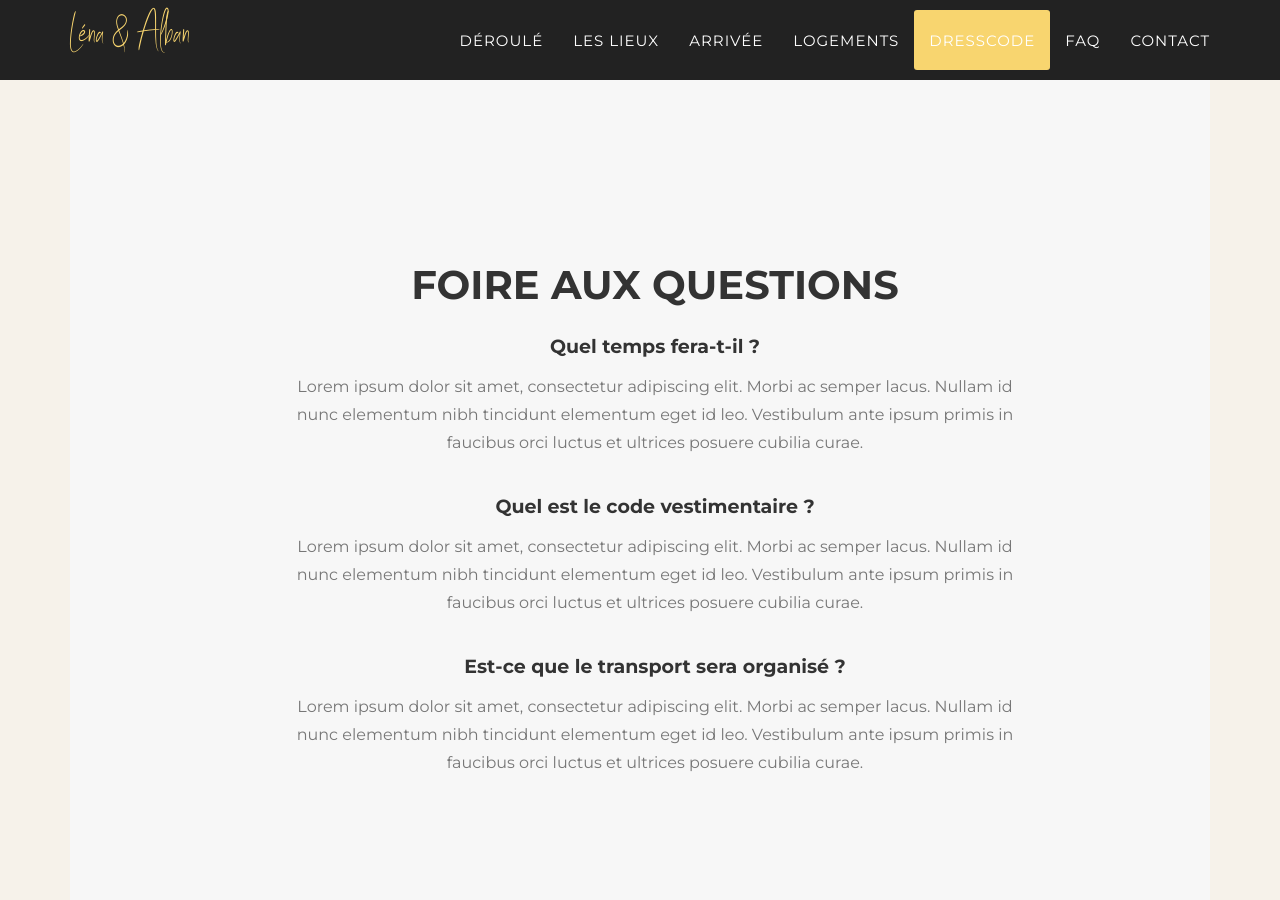
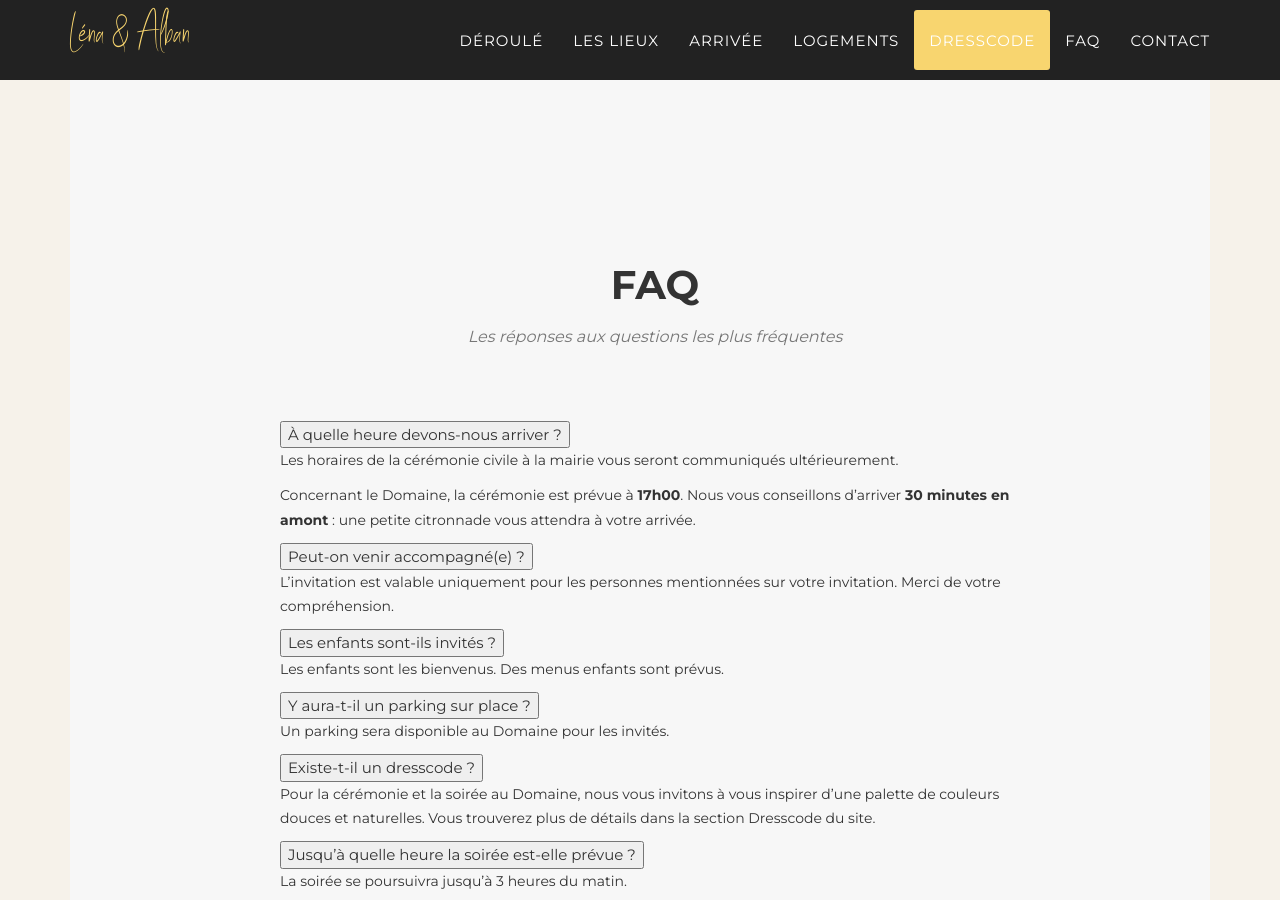
Before and after one commit to LenaAlban/lena-alban-wedding, a Jekyll site: the page built from _fr_pages/index.html, in a window 1280 px wide and 900 px high, scrolled down 5917 px. Built offline with Jekyll 4.4.1, drawn with Linux system fonts in a browser that asks for light colours; some web fonts are replaced; some of the changed text lies outside the part shown.

Commit message:
Update FAQ.html

```diff
--- a/_includes/fr_data/FAQ.html
+++ b/_includes/fr_data/FAQ.html
@@ -1,18 +1,80 @@
-<!-- FAQ Section -->
-<section id="FAQ" class="bg-light-gray">
-    <div class="container">
-        <div class="row">
-            <div class="col-lg-12 text-center">
-                <h2 class="section-heading">Foire Aux Questions</h2>
-            </div>
+<section id="FAQ" class="bg-light-gray faq-section">
+  <div class="container">
+
+    <div class="row">
+      <div class="col-lg-12 text-center">
+        <h2 class="section-heading">FAQ</h2>
+        <h3 class="section-subheading text-muted">
+          Les réponses aux questions les plus fréquentes
+        </h3>
+      </div>
+    </div>
+
+    <div class="row">
+      <div class="col-lg-8 col-lg-offset-2">
+
+        <div class="faq-item">
+          <button class="faq-question">À quelle heure devons-nous arriver ?</button>
+          <div class="faq-answer">
+            <p>Les horaires de la cérémonie civile à la mairie vous seront communiqués ultérieurement.</p>
+            <p>Concernant le Domaine, la cérémonie est prévue à <strong>17h00</strong>. Nous vous conseillons d’arriver <strong>30 minutes en amont</strong> : une petite citronnade vous attendra à votre arrivée.</p>
+          </div>
         </div>
-        <div class="col-lg-8 col-lg-offset-2 text-center">
-            <h4 class="service-heading">Quel temps fera-t-il ?</h4>
-            <p class="largepad text-muted">Lorem ipsum dolor sit amet, consectetur adipiscing elit. Morbi ac semper lacus. Nullam id nunc elementum nibh tincidunt elementum eget id leo. Vestibulum ante ipsum primis in faucibus orci luctus et ultrices posuere cubilia curae.</p>
-            <h4 class="service-heading">Quel est le code vestimentaire ?</h4>
-            <p class="largepad text-muted">Lorem ipsum dolor sit amet, consectetur adipiscing elit. Morbi ac semper lacus. Nullam id nunc elementum nibh tincidunt elementum eget id leo. Vestibulum ante ipsum primis in faucibus orci luctus et ultrices posuere cubilia curae.</p>
-            <h4 class="service-heading">Est-ce que le transport sera organisé ?</h4>
-            <p class="largepad text-muted">Lorem ipsum dolor sit amet, consectetur adipiscing elit. Morbi ac semper lacus. Nullam id nunc elementum nibh tincidunt elementum eget id leo. Vestibulum ante ipsum primis in faucibus orci luctus et ultrices posuere cubilia curae.</p>
+
+        <div class="faq-item">
+          <button class="faq-question">Peut-on venir accompagné(e) ?</button>
+          <div class="faq-answer">
+            <p>L’invitation est valable uniquement pour les personnes mentionnées sur votre invitation. Merci de votre compréhension.</p>
+          </div>
         </div>
+
+        <div class="faq-item">
+          <button class="faq-question">Les enfants sont-ils invités ?</button>
+          <div class="faq-answer">
+            <p>Les enfants sont les bienvenus. Des menus enfants sont prévus.</p>
+          </div>
+        </div>
+
+        <div class="faq-item">
+          <button class="faq-question">Y aura-t-il un parking sur place ?</button>
+          <div class="faq-answer">
+            <p>Un parking sera disponible au Domaine pour les invités.</p>
+          </div>
+        </div>
+
+        <div class="faq-item">
+          <button class="faq-question">Existe-t-il un dresscode ?</button>
+          <div class="faq-answer">
+            <p>Pour la cérémonie et la soirée au Domaine, nous vous invitons à vous inspirer d’une palette de couleurs douces et naturelles. Vous trouverez plus de détails dans la section Dresscode du site.</p>
+          </div>
+        </div>
+
+        <div class="faq-item">
+          <button class="faq-question">Jusqu’à quelle heure la soirée est-elle prévue ?</button>
+          <div class="faq-answer">
+            <p>La soirée se poursuivra jusqu’à 3 heures du matin.</p>
+          </div>
+        </div>
+
+        <div class="faq-item">
+          <button class="faq-question">Le brunch du lendemain est-il ouvert à tous ?</button>
+          <div class="faq-answer">
+            <p>Le brunch du lendemain est prévu pour les invités présents sur place. Merci d’indiquer votre présence via le RSVP.</p>
+          </div>
+        </div>
+
+        <div class="faq-item">
+          <button class="faq-question">Qui contacter en cas de question ou d’urgence ?</button>
+          <div class="faq-answer">
+            <p>Léna : 06 12 39 85 33<br>
+               Alban : 06 59 90 92 86<br><br>
+               Ou par e-mail : lenaetalban@outlook.fr
+            </p>
+          </div>
+        </div>
+
+      </div>
     </div>
+
+  </div>
 </section>
```
